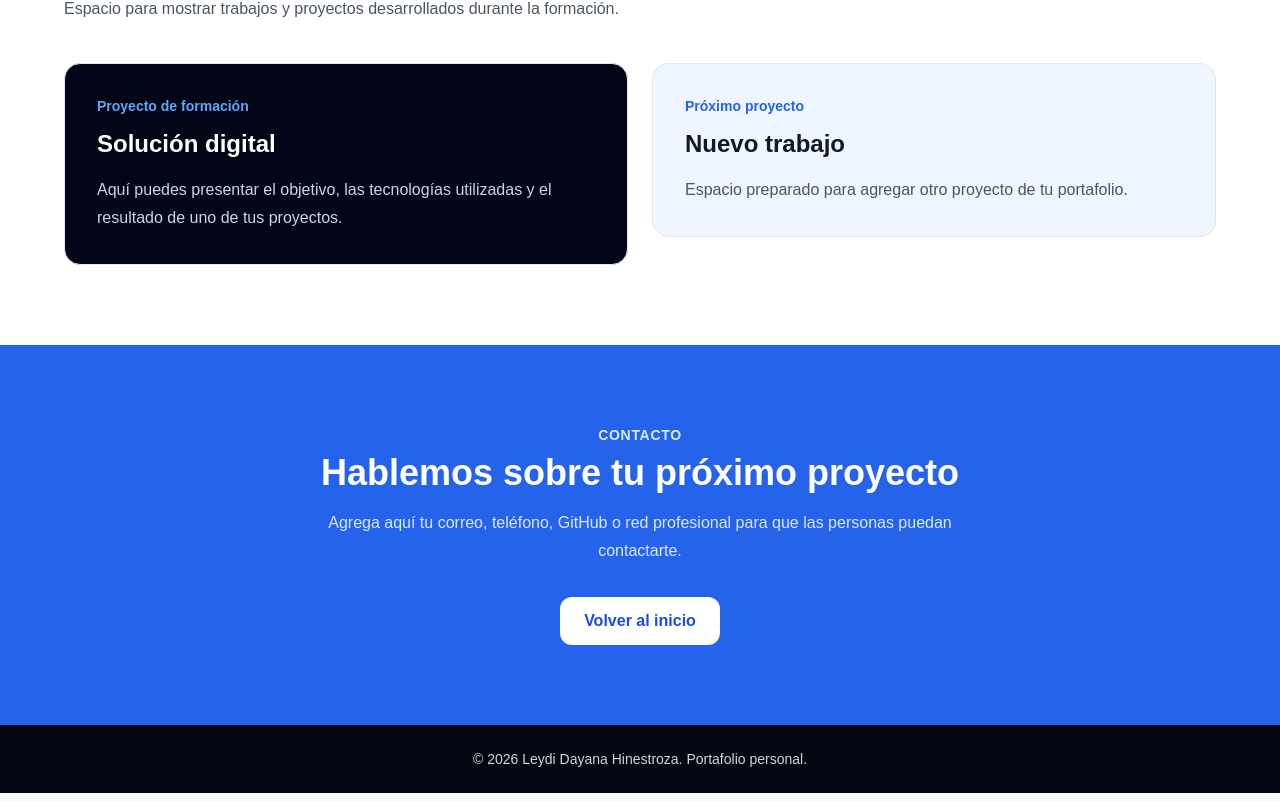
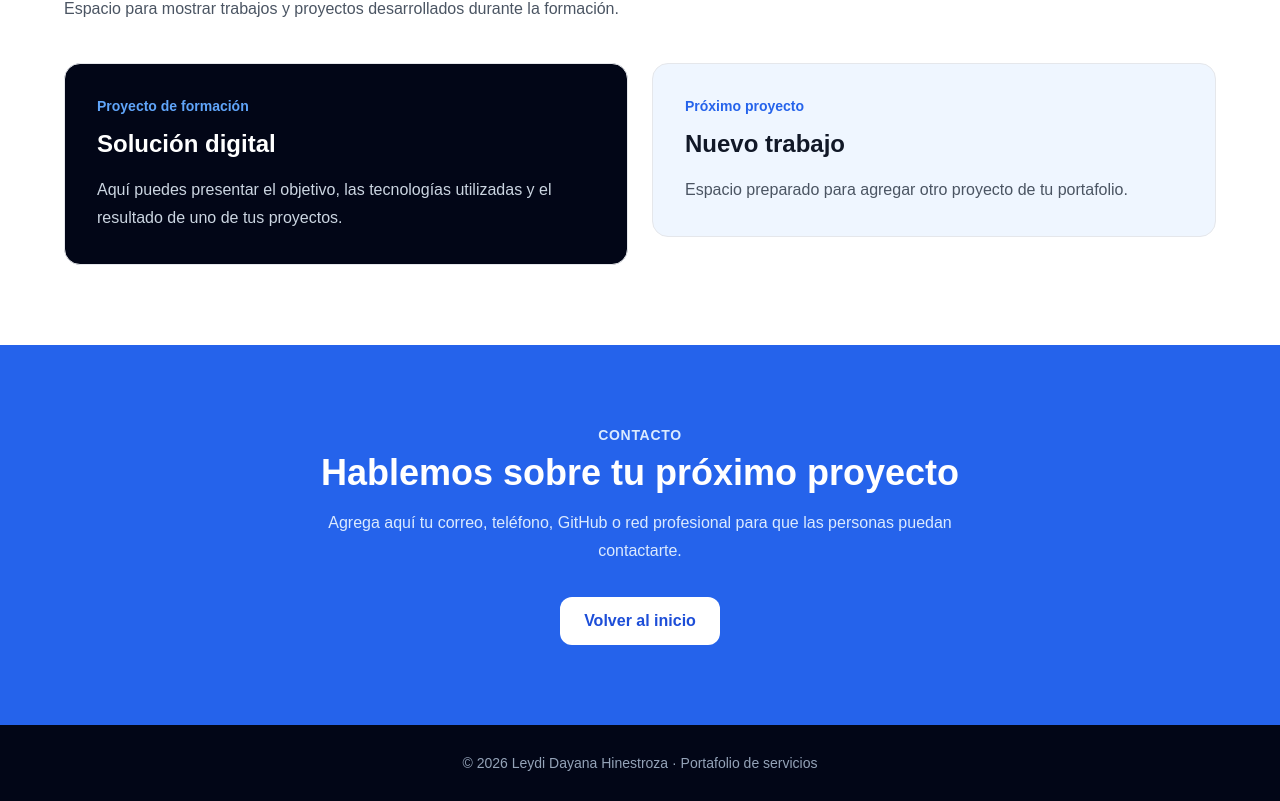
Before and after one commit to hinestrozadayana870-lang/Portafolio, a React (Vite) app: page / in a window 1280 px wide. Shown: the part 1860-2661 px from the top of the page. Built offline with nearby package versions, Linux system fonts and the light colour scheme.

Commit message:
Mejorar portafolio de servicios

```diff
--- a/src/components/Footer.jsx
+++ b/src/components/Footer.jsx
@@ -1,7 +1,7 @@
 const Footer = () => {
   return (
-    <footer className="bg-gray-950 px-6 py-6 text-center text-sm text-gray-300">
-      <p>© 2026 Leydi Dayana Hinestroza. Portafolio personal.</p>
+    <footer className="bg-slate-950 px-6 py-7 text-center text-sm text-slate-400">
+      <p>© 2026 Leydi Dayana Hinestroza · Portafolio de servicios</p>
     </footer>
   );
 };
```
